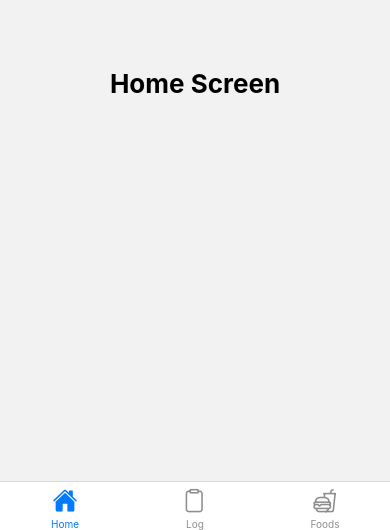
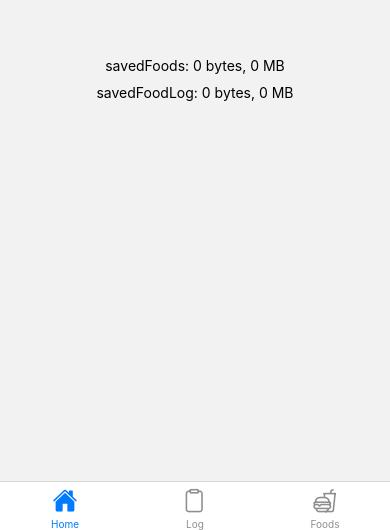
Before and after one commit to cl217/FoodApp, a React Native app: screen / in a window 390 px wide. Shown: the part 314-844 px from the top of the page. Built offline with nearby package versions, Linux system fonts and the light colour scheme.

Commit message:
temporary message to show memory used

```diff
--- a/navigation/screens/HomeScreen.js
+++ b/navigation/screens/HomeScreen.js
@@ -1,12 +1,49 @@
-import * as React from 'react';
-import { View, Text } from 'react-native';
+import React, { useEffect, useState } from "react";
+import { View, Text, NativeModules } from "react-native";
+import AsyncStorage from "@react-native-async-storage/async-storage";
 
 export default function HomeScreen({ navigation }) {
-    return (
-        <View style={{ flex: 1, alignItems: 'center', justifyContent: 'center' }}>
-            <Text
-                onPress={() => alert('This is the "Home" screen.')}
-                style={{ fontSize: 26, fontWeight: 'bold' }}>Home Screen</Text>
-        </View>
-    );
+  const [savedFoodsBytes, setSavedFoodsBytes] = useState(0);
+  const [savedFoodsMB, setSavedFoodsMB] = useState(0);
+
+  const [savedFoodLogBytes, setSavedFoodLogBytes] = useState(0);
+  const [savedFoodLogMB, setSavedFoodLogMB] = useState(0);
+
+  useEffect(() => {
+    const fetchMemoryUsed = async () => {
+      try {
+        const storedFoods = await AsyncStorage.getItem("savedFoods");
+        if (storedFoods) {
+          const memoryBytes = new Blob([storedFoods]).size;
+          setSavedFoodsBytes(memoryBytes);
+          const memoryMB = (memoryBytes / (1024 * 1024)).toFixed(2); // Convert to MB with 2 decimal places
+          setSavedFoodsMB(memoryMB);
+        }
+
+        const storedFoodLog = await AsyncStorage.getItem("savedFoodLog");
+        if (storedFoods) {
+          const memoryBytes = new Blob([storedFoodLog]).size;
+          setSavedFoodLogBytes(memoryBytes);
+          const memoryMB = (memoryBytes / (1024 * 1024)).toFixed(2); // Convert to MB with 2 decimal places
+          setSavedFoodLogMB(memoryMB);
+        }
+      } catch (error) {
+        console.log("Error fetching memory used:", error);
+      }
+    };
+
+    fetchMemoryUsed();
+  }, []);
+
+  return (
+    <View style={{ flex: 1, alignItems: "center", justifyContent: "center" }}>
+      <Text style={{ marginBottom: 10 }}>
+        savedFoods: {savedFoodsBytes} bytes, {savedFoodsMB} MB
+      </Text>
+
+      <Text style={{ marginBottom: 10 }}>
+        savedFoodLog: {savedFoodLogBytes} bytes, {savedFoodLogMB} MB
+      </Text>
+    </View>
+  );
 }
--- a/package.json
+++ b/package.json
@@ -21,6 +21,7 @@
     "react": "18.2.0",
     "react-native": "0.71.8",
     "react-native-custom-picker": "^0.4.0",
+    "react-native-device-info": "^10.6.0",
     "react-native-gesture-handler": "~2.9.0",
     "react-native-paper": "^5.8.0",
     "react-native-reanimated": "~2.14.4",
```
Also changed, not shown: 2 other files (tests, documents, lock files or other folders).
